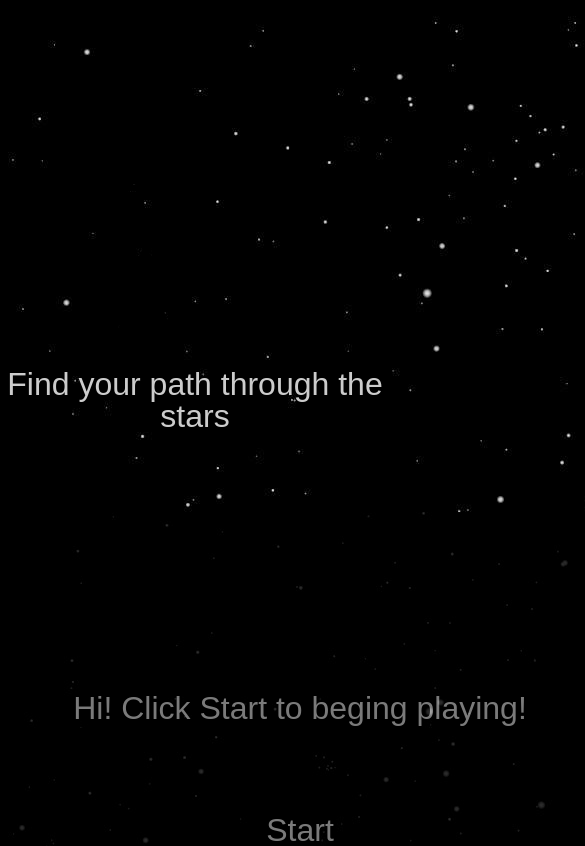
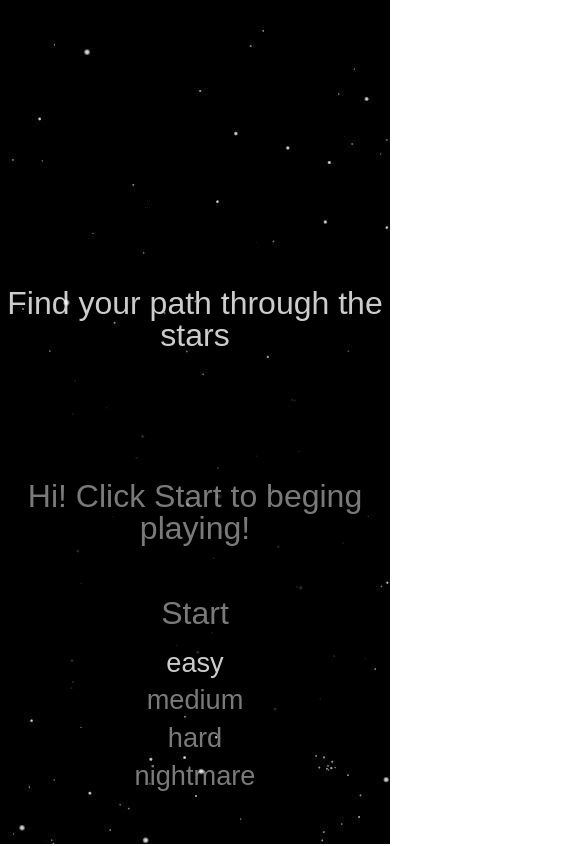
Before and after one commit to GlebIrovich/the-void, a React (Create React App) app: page / in a window 390 px wide. Shown: the top 846 px of the page, 585 px wide, since content can reach past the window. Built offline with nearby package versions, Linux system fonts and the light colour scheme; a web font is replaced by a local one.

Commit message:
score + responsive

```diff
--- a/src/Components/App/App.css
+++ b/src/Components/App/App.css
@@ -1,3 +1,6 @@
+html {
+  font-size: 16px;
+}
 body {
   background-image: url('./sky.jpg');
   font-family: 'Mina', sans-serif;
@@ -6,13 +9,14 @@ body {
 
 .title {
   font-family: 'Rammetto One', cursive;
+  min-width: 300px;
   color: black;
-  font-size: 9em;
+  font-size: 8rem;
   text-align: center;
   -webkit-text-stroke-width: 0.5px;
   -webkit-text-stroke-color: rgba(100%, 100%, 100%, 0.9);
-  margin-top: 70px;
-  margin-bottom: 10px;
+  margin-top: 5%;
+  margin-bottom: 3%;
   animation-name: title;
   animation-duration: 5s;
   animation-direction: alternate;
@@ -26,10 +30,11 @@ body {
 }
 .subtitle {
   font-family: 'Mina', sans-serif;
+  min-width: 300px;
   color: rgba(100%, 100%, 100%, 0.8);
   font-size: 2em;
   text-align: center;
-  margin-bottom: 80px;
+  margin-bottom: 6%;
 }
 .start-here {
   font-family: 'Mina', sans-serif;
--- a/src/Components/Grid/Grid.css
+++ b/src/Components/Grid/Grid.css
@@ -1,6 +1,10 @@
 .grid {
-  width: 600px;
-  height: 600px;
+  width: 90vw;
+  max-width: 600px;
+  min-width: 300px;
+  height: 90vw;
+  min-height: 300px;
+  max-height: 600px;
   display: grid;
   grid-gap: 3px 3px;
   margin: 0 auto;
--- a/src/Components/Grid/Grid.js
+++ b/src/Components/Grid/Grid.js
@@ -22,7 +22,8 @@ export class Grid extends Component {
       playerPath: [],
       preview: false,
       overlay: true,
-      grid: []
+      grid: [],
+      score: 0
     }
     this.mainTheme = new Audio(mainTheme);
     this.mainTheme.loop = true;
@@ -34,6 +35,7 @@ export class Grid extends Component {
     this.definePath = this.definePath.bind(this);
     this.setDifficulty = this.setDifficulty.bind(this);
     this.backToMenu = this.backToMenu.bind(this);
+    this.setScore = this.setScore.bind(this);
   }
   gameStatus(key){
     let path = this.state.path;
@@ -45,9 +47,11 @@ export class Grid extends Component {
       // check if chosen tile led to victory
       if( _.isEqual(_.sortBy(path),_.uniq(_.sortBy(playerPath)) ) ) {
         this.winSound.play();
+        this.setScore(false);
         this.setState({
           victory: true
         })
+        return;
       }
       // add chosen tile to the players current path
       this.setState({
@@ -56,10 +60,19 @@ export class Grid extends Component {
       return;
     }
     // else GameOver
+    this.setScore(true);
     this.setState({
       gameOver: true
     })
     return;
+  }
+  setScore(lose){
+    let score = this.state.score;
+    score = lose ? score + 1 : 0;
+    console.log(score);
+    this.setState({
+      score: score
+    })
   }
   definePath(grid){
     let path = [];
@@ -117,7 +130,8 @@ export class Grid extends Component {
   backToMenu(){
     this.setState({
       gameOver: false,
-      overlay:true
+      overlay:true,
+      score: 0
     })
   }
   createArray(){
@@ -198,6 +212,7 @@ export class Grid extends Component {
               victory: this.state.victory,
             }
           }
+          score={this.state.score}
           backToMenu={this.backToMenu}
           overlay= {this.state.overlay}
           startGame={this.startGame}
--- a/src/Components/Overlay/Overlay.css
+++ b/src/Components/Overlay/Overlay.css
@@ -9,7 +9,7 @@
   text-align: center;
   margin-top: 30%;
   opacity: 0.6;
-  font-size: 2em;
+  font-size: 2rem;
 }
 
 .start-button {
@@ -18,7 +18,7 @@
   text-align: center;
   margin-top: 15%;
   opacity: 0.6;
-  font-size: 2em;
+  font-size: 2rem;
   margin-bottom: 20px;
 }
 .difficulty {
@@ -26,8 +26,8 @@
   color: white;
   text-align: center;
   opacity: 0.6;
-  font-size: 2em;
-  margin-top: 5px;
+  font-size: 1.7rem;
+  margin-top: 3%;
 }
 .difficulty:hover{
   opacity: 1;
--- a/src/Components/Overlay/Overlay.js
+++ b/src/Components/Overlay/Overlay.js
@@ -43,6 +43,11 @@ export class Overlay extends Component{
   handleDifficultyChange(event){
     this.props.setDifficulty(parseInt(event.target.getAttribute('data-grid'), 10))
   }
+  score(){
+    if(this.props.gameStatus.gameOver){
+      return `Number of Attempts: ${this.props.score}`
+    }
+  }
   message(){
     if (this.props.gameStatus.gameOver) {
       return 'Game Over!';
@@ -81,7 +86,7 @@ export class Overlay extends Component{
       <div
         style={style}
         className='overlay'>
-        <h1 className='message'>{this.message()}</h1>
+        <p className='message'>{this.message()} <br/> {this.score()}</p>
         <h1 className='start-button'
           onClick={this.handleClick}>{this.button()}</h1>
         {this.returnButton()}
```
